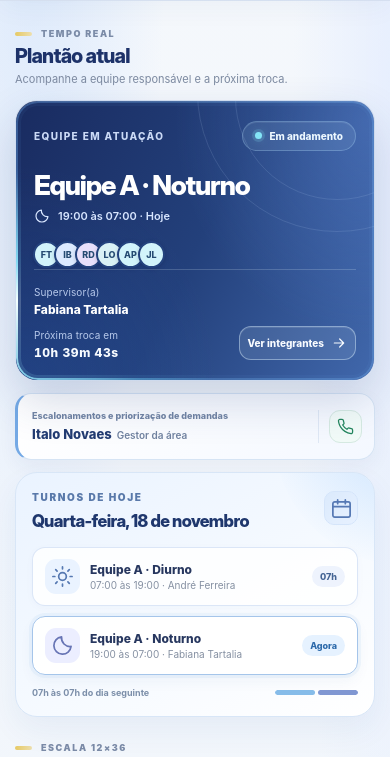
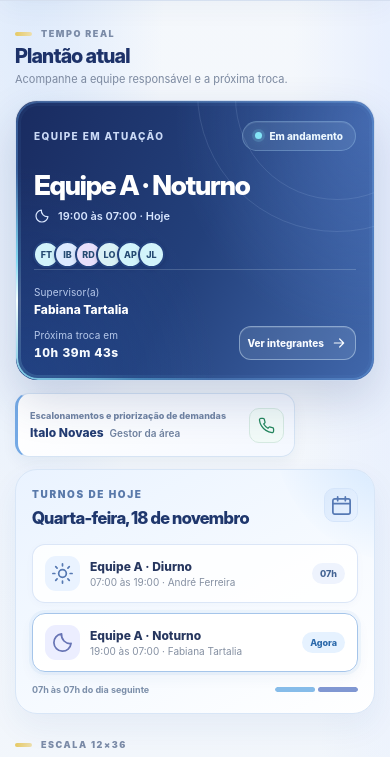
Before and after one commit to extarbrazol-afk/contact-hub-plantao, a plain HTML site: page index.html in a window 390 px wide. Shown: the part 85-842 px from the top of the page. Drawn offline with Linux system fonts and the light colour scheme; no server answers.

Commit message:
Update index.html

```diff
--- a/index.html
+++ b/index.html
@@ -860,58 +860,51 @@ main{padding-top:27px}
 @media(prefers-reduced-motion:reduce){.cal-day,.team-card,.outline-action{transition:none!important;transform:none!important}}
 
 
-/* Gestor para escalonamento: cartão independente sob o plantão atual, alinhado à esquerda. */
-.summary-layout{margin-bottom:34px;align-items:start}
+/* Escalonamentos: cartão metade da largura anterior, sob o plantão à esquerda. */
+.summary-layout{margin-bottom:28px;align-items:start}
 .summary-layout>.live-card{grid-column:1;grid-row:1}
 .summary-layout>.today-card{grid-column:2;grid-row:1}
-.summary-layout>.escalation-strip{grid-column:1;grid-row:2}
+.summary-layout>.escalation-strip{grid-column:1;grid-row:2;justify-self:start}
 .escalation-strip{
-  display:flex;align-items:center;justify-content:space-between;gap:18px;
-  width:min(100%,555px);min-width:0;min-height:74px;
-  margin:0;padding:12px 14px 12px 18px;
-  border:1px solid #d6e4f4;border-left:3px solid #74a9e5;border-radius:16px;
+  display:flex;align-items:center;justify-content:space-between;gap:10px;
+  width:min(100%,280px);min-width:0;min-height:64px;
+  margin:0;padding:9px 10px 9px 12px;
+  border:1px solid #d6e4f4;border-left:3px solid #74a9e5;border-radius:14px;
   background:linear-gradient(125deg,#fff 0%,#f4f8ff 100%);
-  box-shadow:0 7px 19px rgba(28,56,104,.055);
+  box-shadow:0 6px 15px rgba(28,56,104,.05);
 }
 .escalation-details{min-width:0;flex:1}
 .escalation-label{
-  display:block;margin-bottom:6px;font-size:10px;font-weight:800;
-  letter-spacing:.08px;color:#7285a4;line-height:1.25;
+  display:block;margin-bottom:4px;font-size:9px;font-weight:800;
+  letter-spacing:0;color:#7285a4;line-height:1.3;
 }
-.escalation-name{display:flex;align-items:baseline;flex-wrap:wrap;gap:7px;font-size:14px;font-weight:850;color:#233c72;line-height:1.3}
-.escalation-name span{font-size:11px;font-weight:600;color:#7183a0}
+.escalation-name{
+  display:flex;align-items:baseline;flex-wrap:wrap;gap:4px 6px;
+  font-size:12px;font-weight:850;color:#233c72;line-height:1.3;
+}
+.escalation-name span{font-size:10px;font-weight:600;color:#7183a0}
 .escalation-phone{
-  display:inline-flex;align-items:center;gap:11px;flex:none;
-  border-left:1px solid #dfe8f5;padding-left:14px;
-  text-decoration:none;color:#365c89;font-size:12px;font-weight:740;white-space:nowrap;
+  display:grid;place-items:center;flex:none;
+  width:35px;height:35px;border:0;padding:0;
+  text-decoration:none;color:#23865d;
 }
-.escalation-phone-number{border-bottom:1px dashed #acc1d9;padding-bottom:2px}
 .escalation-phone .whatsapp{
-  display:inline-grid;place-items:center;flex:none;width:37px;height:37px;
-  background:#f2fbf8;border:1px solid #d6eae2;border-radius:11px;color:#23865d;
+  display:grid;place-items:center;width:35px;height:35px;
+  background:#f2fbf8;border:1px solid #d6eae2;border-radius:10px;color:#23865d;
   transition:background .15s,border-color .15s;
 }
 .escalation-phone .whatsapp .icon{width:17px;height:17px}
-.escalation-phone:hover .whatsapp,.escalation-phone:focus-visible .whatsapp{background:#e5f6ee;border-color:#a8d6c0}
-.escalation-phone:hover .escalation-phone-number{color:#17835e;border-color:#17835e}
-.escalation-phone:focus-visible{outline:3px solid #8ac7a8;outline-offset:3px;border-radius:4px}
+.escalation-phone:hover .whatsapp,.escalation-phone:focus-visible .whatsapp{
+  background:#e5f6ee;border-color:#a8d6c0;
+}
+.escalation-phone:focus-visible{outline:3px solid #8ac7a8;outline-offset:2px;border-radius:10px}
 @media(max-width:680px){
   .summary-layout{grid-template-columns:1fr;gap:12px;margin-bottom:25px}
   .summary-layout>.live-card,.summary-layout>.today-card,.summary-layout>.escalation-strip{grid-column:1;grid-row:auto}
-  .escalation-strip{width:100%;min-height:67px;padding:11px 12px 11px 14px;gap:10px}
-  .escalation-label{font-size:9px;letter-spacing:0;margin-bottom:5px}
-  .escalation-name{font-size:13px;gap:5px}
-  .escalation-name span{font-size:10px}
-  .escalation-phone{gap:8px;padding-left:10px;font-size:11px}
-  .escalation-phone .whatsapp{width:33px;height:33px}
+  .escalation-strip{width:min(100%,280px)}
 }
 @media(max-width:375px){
-  .escalation-strip{gap:7px;padding-left:10px;padding-right:8px}
-  .escalation-label{font-size:8px}
-  .escalation-name{font-size:12px}
-  .escalation-name span{font-size:9px}
-  .escalation-phone{gap:5px;padding-left:7px;font-size:10px}
-  .escalation-phone .whatsapp{width:29px;height:29px}
+  .escalation-strip{width:min(100%,280px)}
 }
 @media(prefers-reduced-motion:reduce){.escalation-phone .whatsapp{transition:none!important}}
 </style>
@@ -959,7 +952,7 @@ main{padding-top:27px}
         <span class="escalation-label">Escalonamentos e priorização de demandas</span>
         <div class="escalation-name">Italo Novaes <span>Gestor da área</span></div>
       </div>
-      <a class="escalation-phone" href="https://wa.me/5511999350667" target="_blank" rel="noopener noreferrer" title="Abrir conversa com Italo Novaes no WhatsApp" aria-label="Abrir WhatsApp de Italo Novaes: (11) 99935-0667">
+      <a class="escalation-phone" href="https://wa.me/5511999350667" target="_blank" rel="noopener noreferrer" title="Abrir WhatsApp de Italo Novaes" aria-label="Abrir conversa com Italo Novaes no WhatsApp">
         <span class="whatsapp" aria-hidden="true"><svg class="icon sm"><use href="#i-phone"/></svg></span>
       </a>
     </aside>
```
